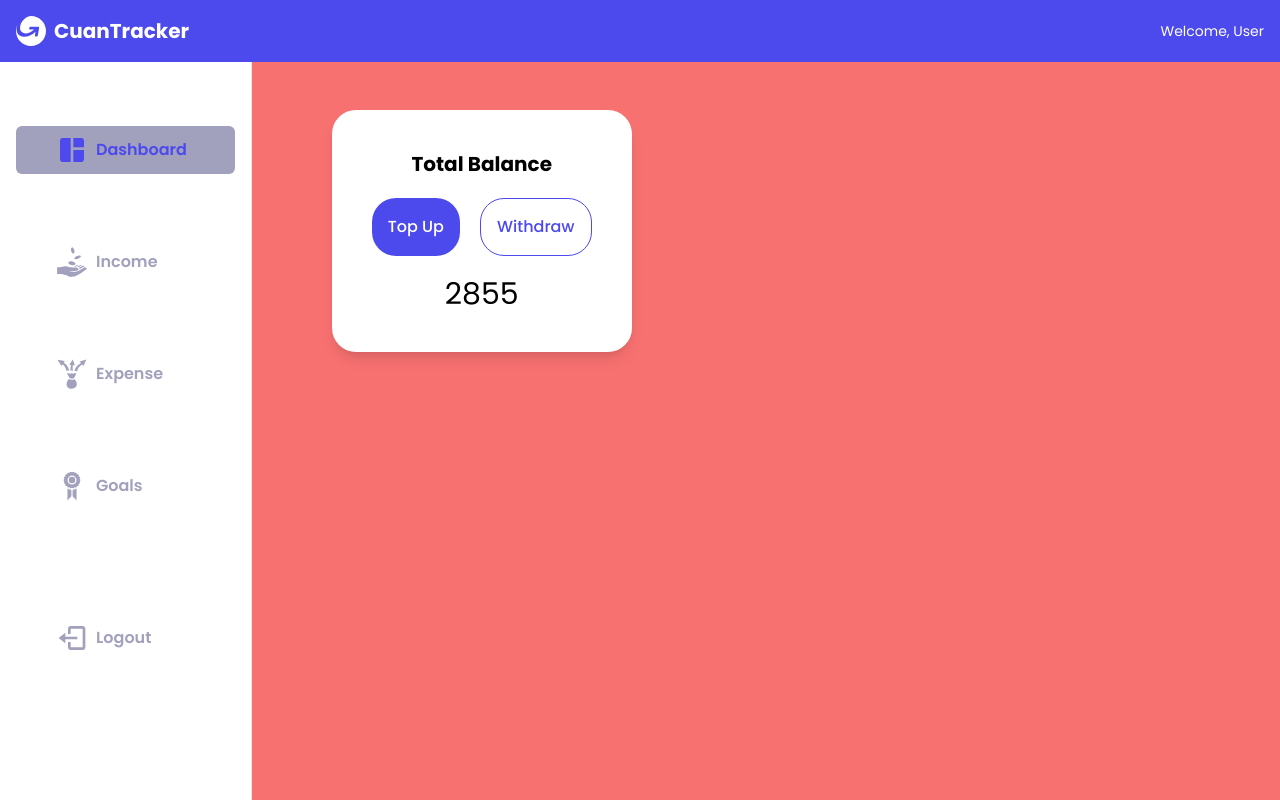
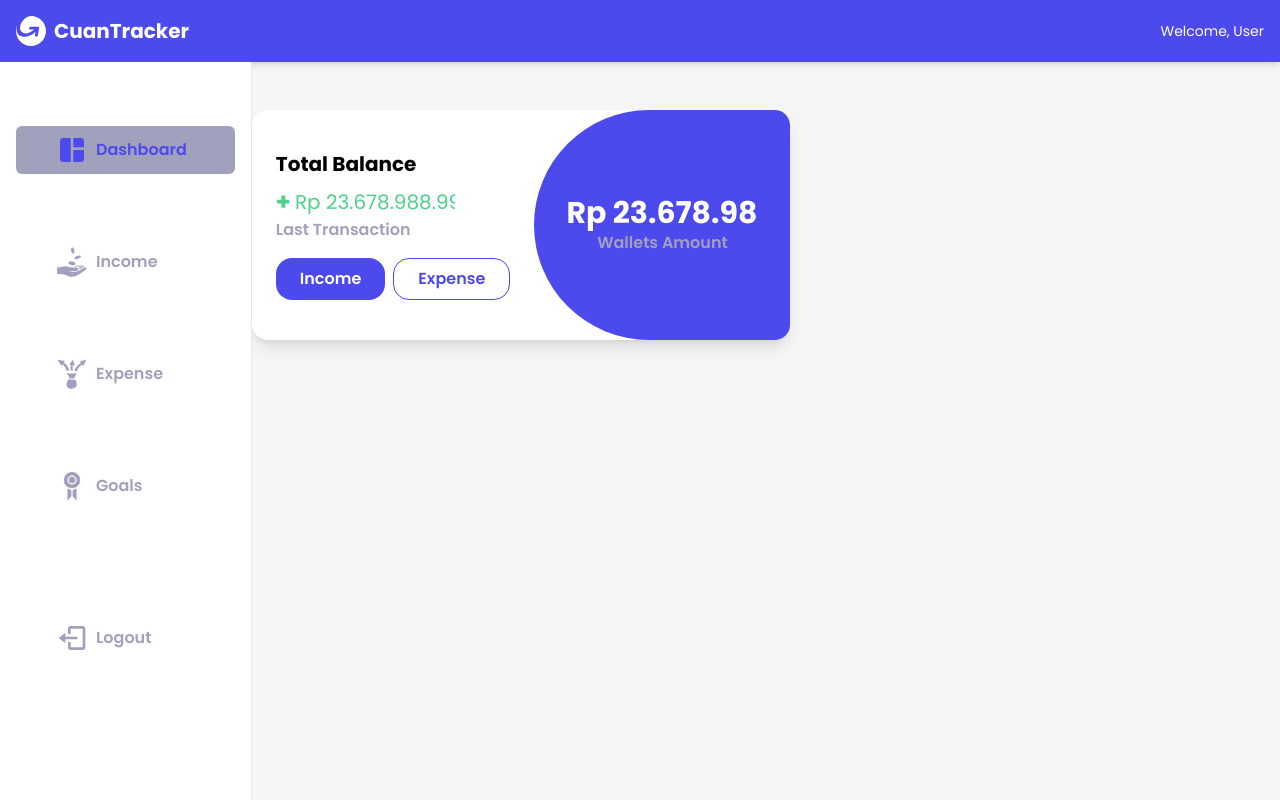
Before and after one commit to venedictchen/oprec-ristek-fe, a Next.js app: page / in a window 1280 px wide. Built offline with nearby package versions, Linux system fonts and the light colour scheme.

Commit message:
feat: add balance card

```diff
--- a/src/pages/HomePage/index.tsx
+++ b/src/pages/HomePage/index.tsx
@@ -2,12 +2,14 @@ import React from 'react';
 import BalanceCard from './modules/modules-elements/BalanceCard';
 const HomePage: React.FC = () => {
     return (
-        <div className="flex bg-red-400 w-full py-12 px-20">
-           <div className="grid grid-cols-2 gap-4">
+        <div className="flex w-full py-12 justify-center">
+           <div className="grid grid-cols-2 gap-10 overflow-hidden">
             <div className="col-span-1">
                 <BalanceCard/>
             </div>
             <div className="col-span-1">
+                {/* <BalanceCard/> */}
+
             </div>
             </div>
         </div>
--- a/src/pages/HomePage/modules/modules-elements/BalanceCard.tsx
+++ b/src/pages/HomePage/modules/modules-elements/BalanceCard.tsx
@@ -1,16 +1,49 @@
 import React from 'react';
 
 const BalanceCard: React.FC = () => {
-    const totalBalance = 2855;
+    const totalBalance = 23678988992929;
+
+    const formatBalance = (balance: number) => {
+        const formattedValue = new Intl.NumberFormat('en-ID', {
+            style: 'currency',
+            currency: 'IDR',
+        }).format(balance);
+
+        return formattedValue;
+    };
+
+    const formattedBalance = formatBalance(totalBalance);
+
 
     return (
-        <div className="bg-[#FFFFFF] p-5 md:p-10 rounded-3xl shadow-lg text-center">
-            <h1 className="font-bold text-lg md:text-xl">Total Balance</h1>
-            <div className="flex flex-col md:flex-row gap-3 md:gap-5 mt-3 md:mt-5">
-                <button className="bg-[#4C49ED] px-3 py-2 md:px-4 md:py-4 text-[#FFFFFF] rounded-3xl font-medium" style={{ width: '100%', maxWidth: '150px' }}>Top Up</button>
-                <button className="bg-white px-3 py-2 md:px-4 md:py-4 border border-[#4C49ED] text-[#4C49ED] rounded-3xl font-medium mt-2 md:mt-0" style={{ width: '100%', maxWidth: '150px' }}>Withdraw</button>
+        <div className="flex bg-[#FFFFFF] w-max rounded-2xl shadow-lg">
+            <div className="flex flex-col p-6 mt-4 mb-4">
+                <span className="text-[#000000] text-xl font-bold">Total Balance</span>
+                <div className="flex items-center mt-2">
+                    <span className="text-[#4FD18B] text-2xl font-bold mr-1">+</span>
+                    <span className="text-[#4FD18B] text-xl w-40 overflow-clip">
+                    {formattedBalance}
+                    </span>
+                </div>
+                <span className="text-[#A1A0BD] font-semibold mb-4">Last Transaction</span>
+                <div className="flex gap-2">
+                    <button className="bg-[#4C49ED] px-6 py-2 font-semibold  text-[#FFFFFF] rounded-2xl ">
+                        Income
+                    </button>
+                    <button className="px-6 py-2 font-semibold text-[#4C49ED] rounded-2xl border border-[#4C49ED]">
+                        Expense
+                    </button>
+                </div>
             </div>
-            <h1 className="text-2xl md:text-3xl mt-3 md:mt-5">{totalBalance}</h1>
+            <div
+                className="flex flex-col justify-center bg-[#4C49ED] w-full text-center item-center p-8"
+                style={{ borderRadius: '150px 20px 20px 150px' }}
+            >
+                <span className="block text-3xl font-bold text-white w-48 overflow-clip">
+                    {formattedBalance}
+                </span>
+                <span className="block text-[#A1A0BD] font-semibold">Wallets Amount</span>
+            </div>
         </div>
     );
 };
--- a/src/pages/index.tsx
+++ b/src/pages/index.tsx
@@ -18,8 +18,8 @@ export default function Home() {
   const { selectedOption, setOption } = useSidebarContext();
   console.log(selectedOption);
   return (
-    <main className={`flex min-h-screen flex-col justify-between bg-[#252525] ${poppins.className}`}>
-      <div className="flex flex-col bg-gray-100">
+    <main className={`flex min-h-screen flex-col justify-between bg-[#F5F5F5] ${poppins.className}`}>
+      <div className="flex flex-col bg-[#A1A0BD]">
         <div className="flex items-center justify-between p-4 bg-[#4C49ED] shadow-md">
           <div className="flex items-center space-x-2 text-[#FFFFFF]">
             <SiMoneygram className="text-3xl" />
```
